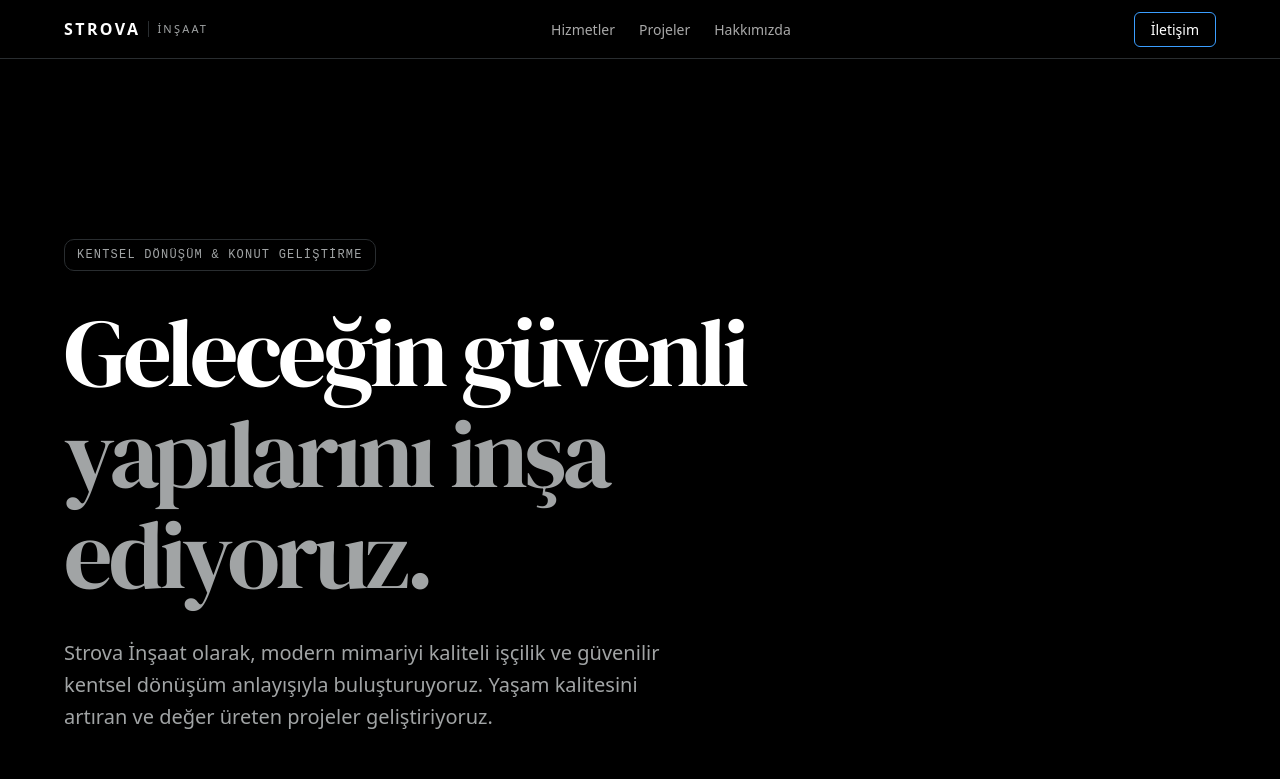
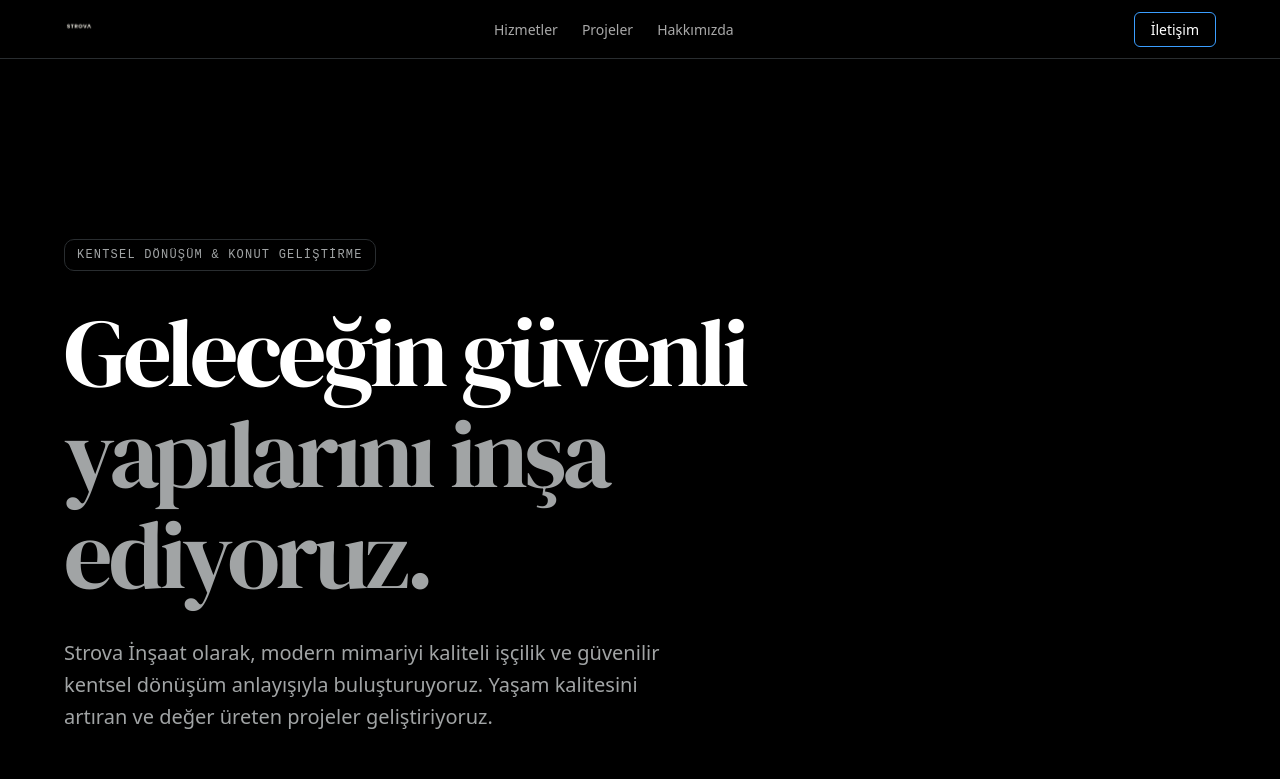
Before and after one commit to strovayapi/web-design, a Next.js app: page / in a window 1280 px wide. Shown: the top 779 px of the page. Built offline with nearby package versions, Linux system fonts and the light colour scheme.

Commit message:
Update Navbar.tsx

```diff
--- a/src/components/layout/Navbar.tsx
+++ b/src/components/layout/Navbar.tsx
@@ -1,6 +1,7 @@
 "use client";
 
 import Link from "next/link";
+import Image from "next/image"; // Image bileşenini ekledik
 import { usePathname } from "next/navigation";
 import { useState } from "react";
 
@@ -17,14 +18,17 @@ export default function Navbar() {
   return (
     <header className="fixed top-0 left-0 right-0 z-50 h-[59px] bg-black/80 backdrop-blur-[25px] border-b border-[#292d30]">
       <div className="max-w-[1200px] mx-auto px-6 h-full flex items-center justify-between">
-        {/* Logo */}
-        <Link href="/" className="flex items-center gap-2">
-          <span className="text-white font-semibold text-[16px] tracking-[0.15em] uppercase">
-            STROVA
-          </span>
-          <span className="text-[#a1a4a5] text-[11px] tracking-[0.2em] uppercase border-l border-[#292d30] pl-2">
-            İnşaat
-          </span>
+
+        {/* Logo Bölümü */}
+        <Link href="/" className="flex items-center">
+          <Image
+            src="/logo.png"
+            alt="Strova İnşaat"
+            width={140}
+            height={30}
+            className="h-[30px] w-auto object-contain"
+            priority
+          />
         </Link>
 
         {/* Desktop Nav */}
@@ -62,17 +66,9 @@ export default function Navbar() {
         >
           <svg width="20" height="20" viewBox="0 0 20 20" fill="currentColor">
             {menuOpen ? (
-              <path
-                fillRule="evenodd"
-                d="M4.293 4.293a1 1 0 011.414 0L10 8.586l4.293-4.293a1 1 0 111.414 1.414L11.414 10l4.293 4.293a1 1 0 01-1.414 1.414L10 11.414l-4.293 4.293a1 1 0 01-1.414-1.414L8.586 10 4.293 5.707a1 1 0 010-1.414z"
-                clipRule="evenodd"
-              />
+              <path fillRule="evenodd" d="M4.293 4.293a1 1 0 011.414 0L10 8.586l4.293-4.293a1 1 0 111.414 1.414L11.414 10l4.293 4.293a1 1 0 01-1.414 1.414L10 11.414l-4.293 4.293a1 1 0 01-1.414-1.414L8.586 10 4.293 5.707a1 1 0 010-1.414z" clipRule="evenodd" />
             ) : (
-              <path
-                fillRule="evenodd"
-                d="M3 5a1 1 0 011-1h12a1 1 0 110 2H4a1 1 0 01-1-1zM3 10a1 1 0 011-1h12a1 1 0 110 2H4a1 1 0 01-1-1zM3 15a1 1 0 011-1h12a1 1 0 110 2H4a1 1 0 01-1-1z"
-                clipRule="evenodd"
-              />
+              <path fillRule="evenodd" d="M3 5a1 1 0 011-1h12a1 1 0 110 2H4a1 1 0 01-1-1zM3 10a1 1 0 011-1h12a1 1 0 110 2H4a1 1 0 01-1-1zM3 15a1 1 0 011-1h12a1 1 0 110 2H4a1 1 0 01-1-1z" clipRule="evenodd" />
             )}
           </svg>
         </button>
```
